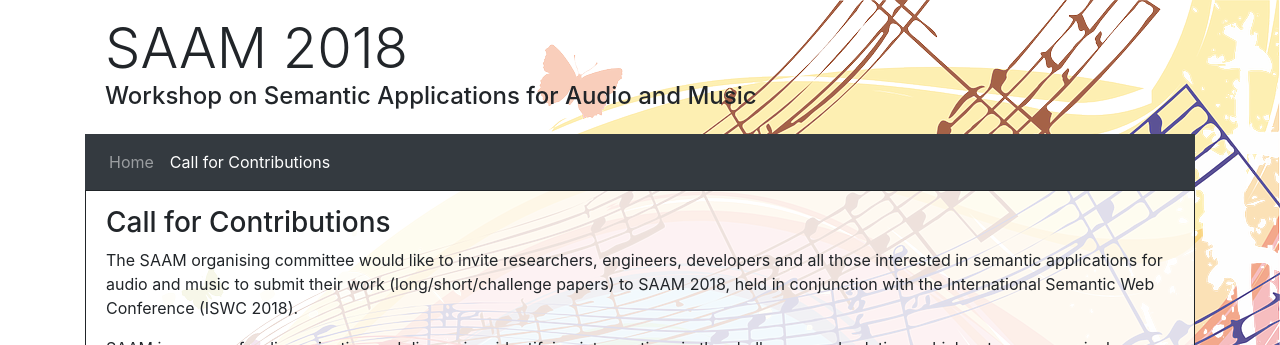
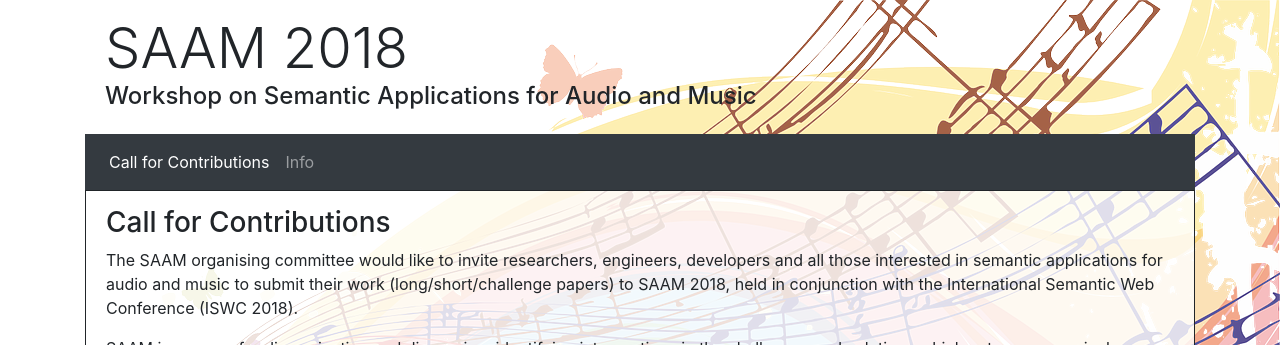
Before and after one commit to AudioCommons/SAAM2018-Website, a Jekyll site: the page built from call.md, in a window 1280 px wide and 900 px high. Shown: the top 345 px of the window. Built offline with Jekyll 4.4.1, drawn with Linux system fonts in a browser that asks for light colours; nearby versions of some CDN libraries.

Commit message:
Set CfC as home

```diff
--- a/_includes/header.html
+++ b/_includes/header.html
@@ -15,11 +15,11 @@
     <div class="collapse navbar-collapse" id="navbarNav">
       <!-- <div class="container"> -->
       <ul class="navbar-nav">
-        <li class="nav-item {% if page.id == 'home' > 0  %}active{% endif %}">
-          <a class="nav-link" href="/">Home <span class="sr-only">(current)</span></a>
+        <li class="nav-item {% if page.id == 'call' %}active{% endif %}">
+          <a class="nav-link" href="/">Call for Contributions{% if page.id == 'call' %} <span class="sr-only">(current)</span>{% endif %}</a>
         </li>
-        <li class="nav-item {% if page.id == 'call' > 0  %}active{% endif %}">
-          <a class="nav-link" href="/call">Call for Contributions</a>
+        <li class="nav-item {% if page.id == 'info' %}active{% endif %}">
+          <a class="nav-link" href="/info">Info{% if page.id == 'info' %} <span class="sr-only">(current)</span>{% endif %}</a>
         </li>
         <!-- <li class="nav-item">
           <a class="nav-link disabled" href="#">Program (TBD)</a>
--- a/call.md
+++ b/call.md
@@ -2,6 +2,7 @@
 layout: default
 title: Call for Contributions
 id: call
+permalink: /
 ---
 
 ### Call for Contributions
```
Also changed, not shown: info.md (renamed from index.md, +2 -2 lines).
